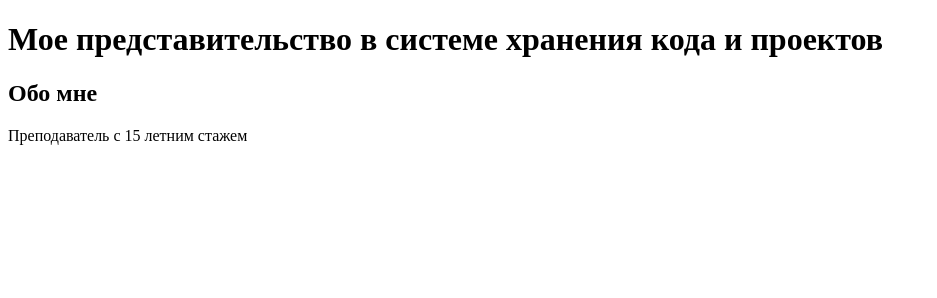
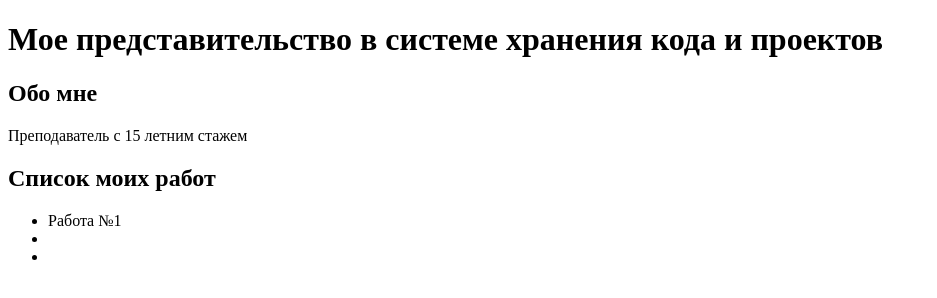
Before and after one commit to dennik03/dennik03.github.io, a plain HTML site: page index.html in a window 1280 px wide. Shown: the whole page, without its empty margins (0-937 px from the left). Drawn offline with Linux system fonts and the light colour scheme.

Commit message:
Update index.html

```diff
--- a/index.html
+++ b/index.html
@@ -21,6 +21,12 @@
 
     </main>
 <!--*******************-->
+    <h2>Список моих работ </h2>
+    <ul>
+        <li>Работа №1</li>
+        <li></li>
+        <li></li>
+    </ul>
 <footer>
 
 </footer>
```
